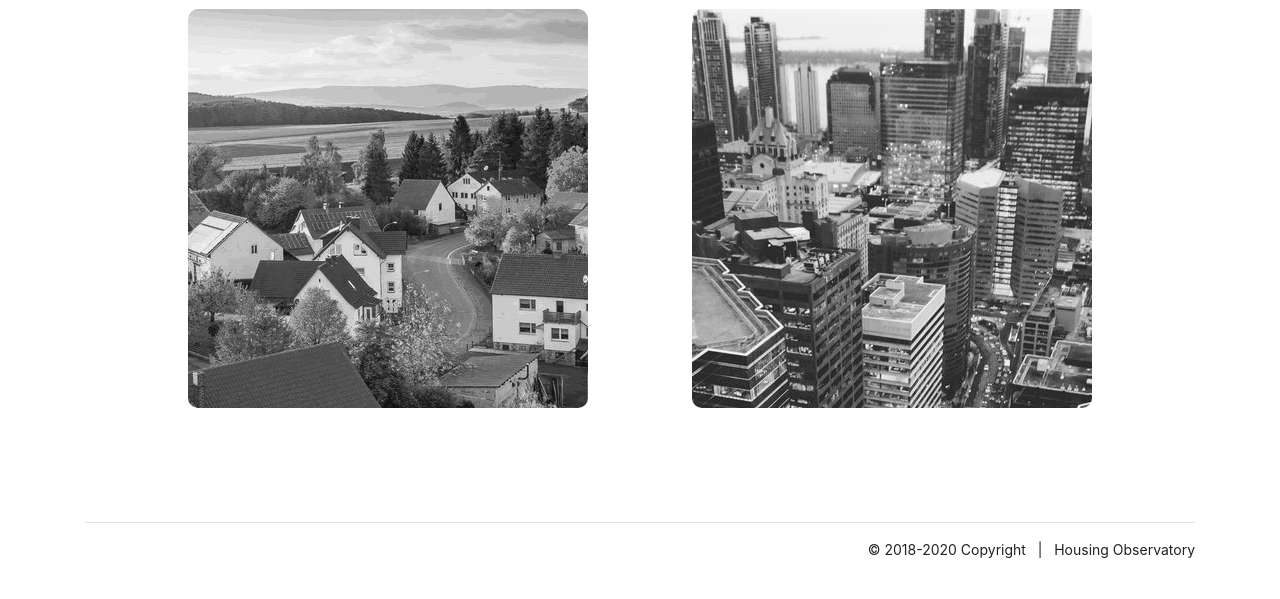
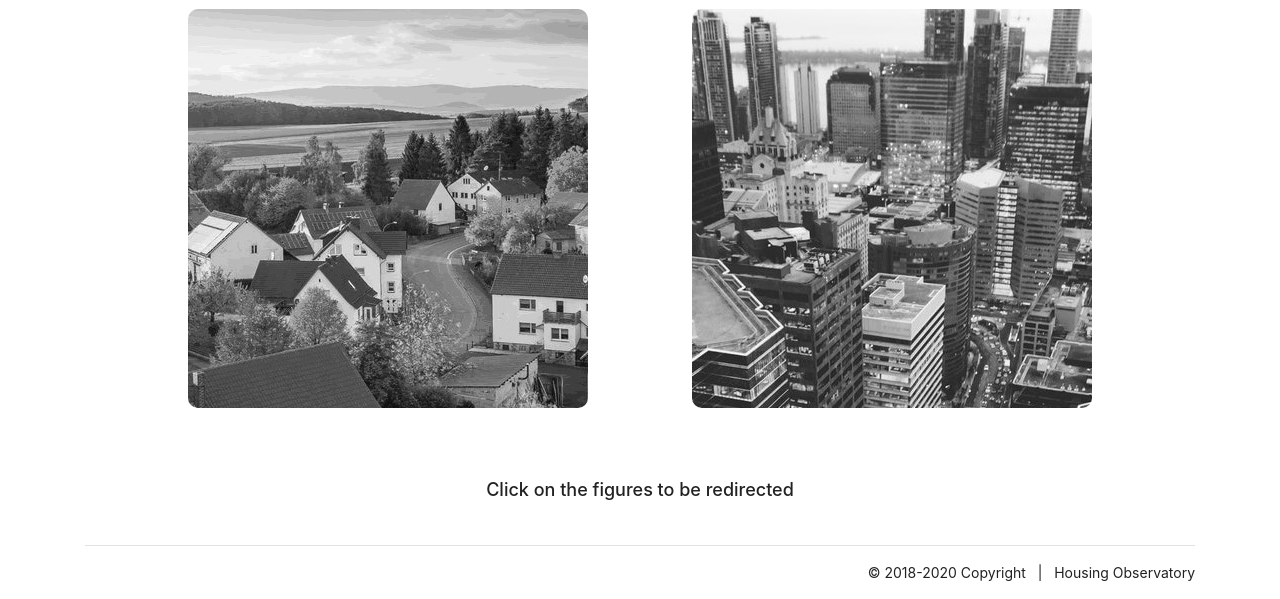
Before and after one commit to lancs-macro/housing-observatory, a plain HTML site: page index.html in a window 1280 px wide. Shown: the part 224-823 px from the top of the page. Before the commit the page ends 800 px from the top, so only its background shows below. Drawn offline with nearby package versions, Linux system fonts and the light colour scheme; some icons are missing; a web font is replaced by a local one.

Commit message:
click figures

```diff
--- a/index.html
+++ b/index.html
@@ -69,6 +69,8 @@
         </div>
     </section>
 
+    <p class="text-center" style="font-size:18px;font-weight: 500;padding-bottom: 5rem;">Click on the figures to be redirected</p>
+
     <!-- Footer -->
     <footer class="page-footer unique-color-dark">
 
```
